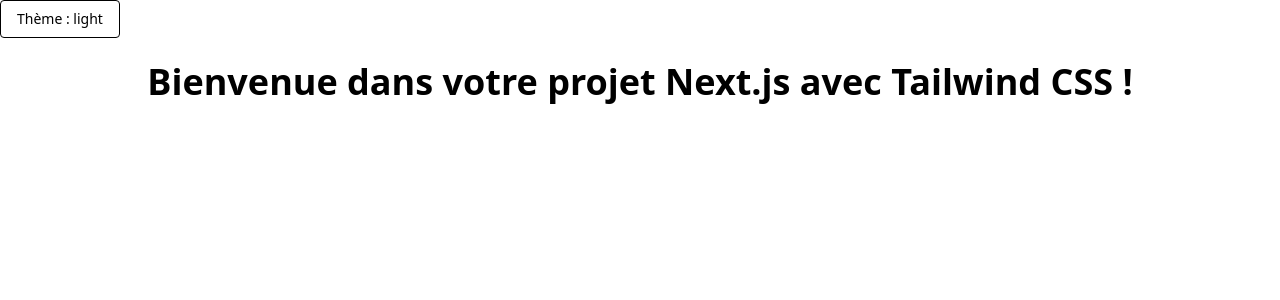
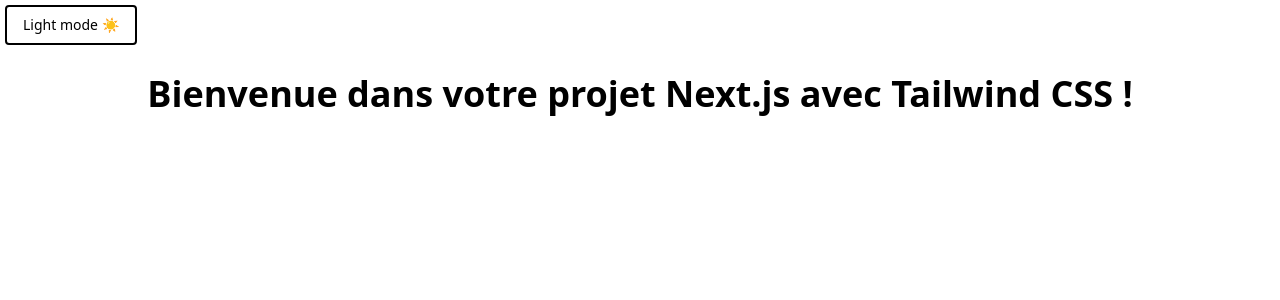
Before and after one commit to Taikhun88/gestion-notes, a Next.js app: page / in a window 1280 px wide. Shown: the top 300 px of the page. Built offline with nearby package versions, Linux system fonts and the light colour scheme.

Commit message:
theme button with tailwind

```diff
--- a/src/app/globals.css
+++ b/src/app/globals.css
@@ -19,4 +19,12 @@
   background-color: var(--color-bg);
   color: var(--color-text);
   transition: background-color 0.3s, color 0.3s;
+  display: flex;
+  flex-direction: column;
 }
+
+.ThemeBtn {
+  width:fit-content;
+  margin: 5px;
+  border: 2px var(--color-text) solid;
+}
--- a/src/app/layout.tsx
+++ b/src/app/layout.tsx
@@ -16,7 +16,9 @@
     <html lang="fr">
       <body className={`${geistSans.variable} ${geistMono.variable} antialiased`}>
         <ThemeProvider>
-          <ThemeToggle/>
+          <header>
+            <ThemeToggle />
+          </header>
           {children}
         </ThemeProvider>
       </body>
--- a/src/app/page.tsx
+++ b/src/app/page.tsx
@@ -1,7 +1,9 @@
 export default function Home() {
   return (
- <div className="min-h-screen">
-      <h1 className="text-4xl font-bold text-center p-6">Bienvenue dans votre projet Next.js avec Tailwind CSS !</h1>
-    </div>
+    <main>
+      <div className="min-h-screen">
+        <h1 className="text-4xl font-bold text-center p-6">Bienvenue dans votre projet Next.js avec Tailwind CSS !</h1>
+      </div>
+    </main>
   );
 }
--- a/src/components/ThemeToggle.tsx
+++ b/src/components/ThemeToggle.tsx
@@ -4,7 +4,7 @@
 
 export default function ThemeToggle() {
   const [theme, setTheme] = useState<"light" | "dark">("light")
-
+  const themeIcon = theme === "light" ? "☀️" : "🌙"
   useEffect(() => {
     const saved = localStorage.getItem("theme") as "light" | "dark" | null
     const prefersDark = window.matchMedia("(prefers-color-scheme: dark)").matches
@@ -20,12 +20,14 @@
     document.body.dataset.theme = next
   }
 
+const ThemeToDisplay = theme.charAt(0).toUpperCase() + theme.slice(1).toLowerCase();
+
   return (
     <button
       onClick={toggle}
-      className="px-4 py-2 rounded text-sm border"
+      className="ThemeBtn px-4 py-2 rounded text-sm border"
     >
-      Thème : {theme}
+      {ThemeToDisplay} mode {themeIcon}
     </button>
   )
 }
```
